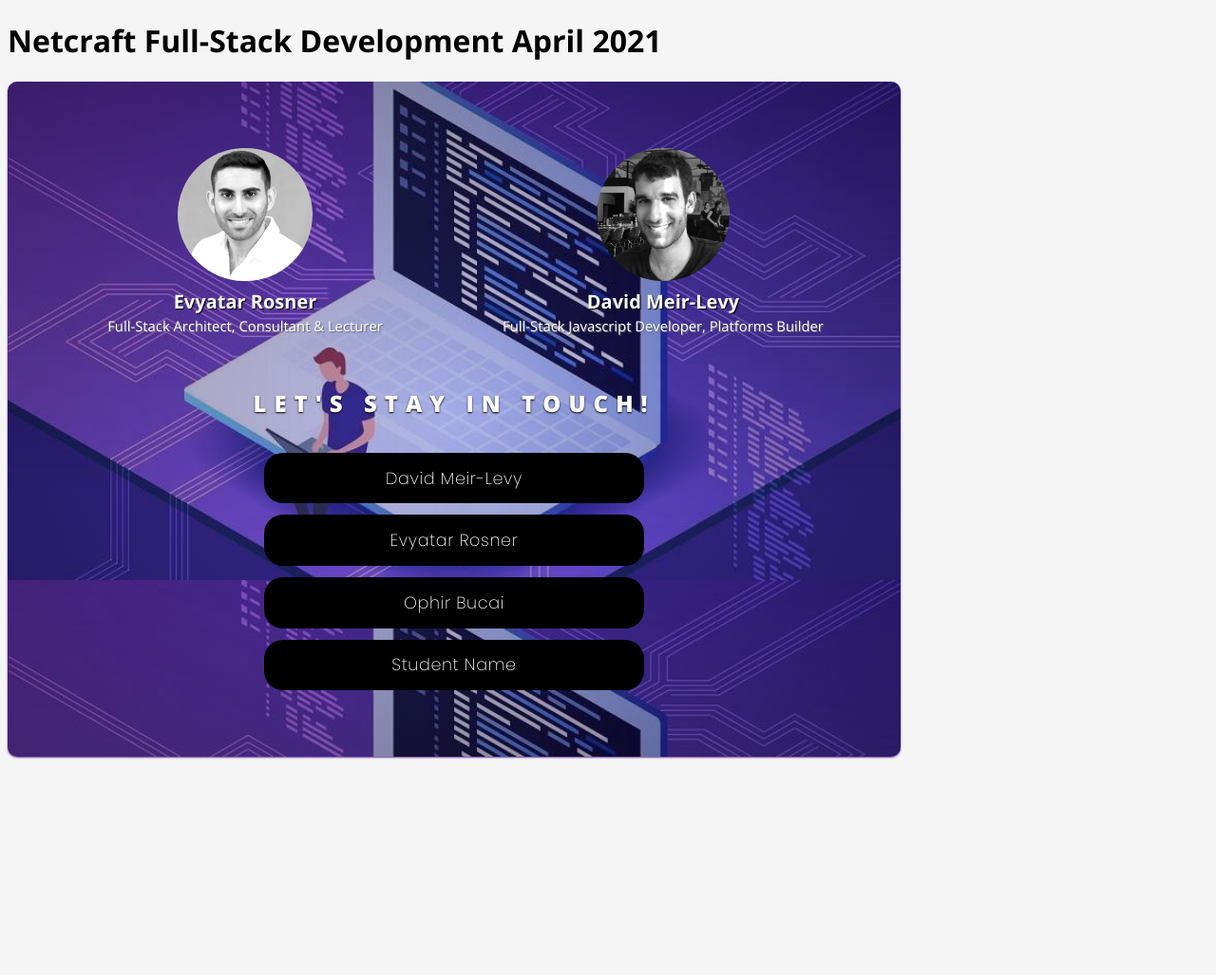
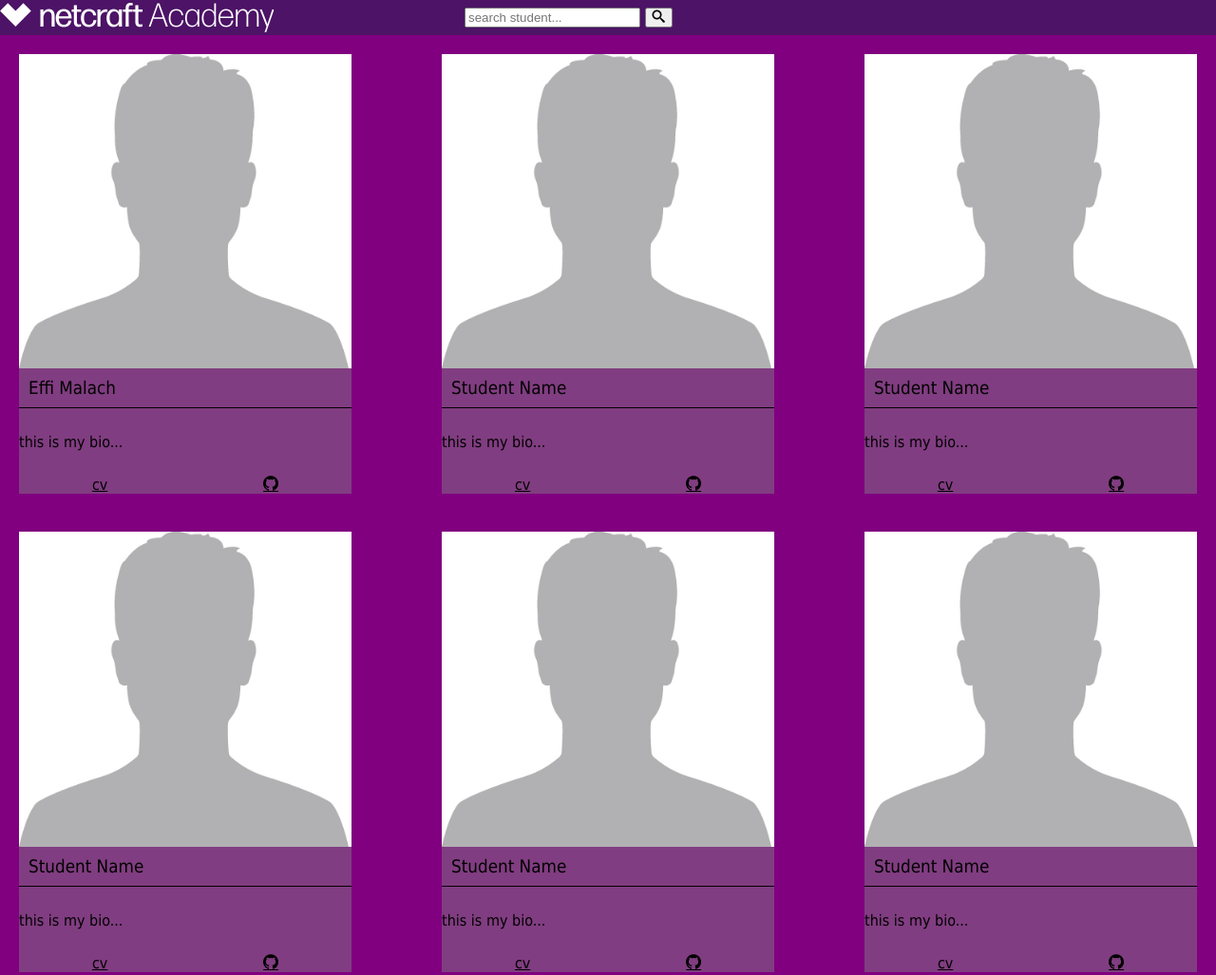
Before and after one commit to d-stuff/netcraft-04-2021, a plain HTML site: page students.html in a window 1280 px wide. Shown: the top 1027 px of the page at 95% size. Before the commit the page ends 805 px from the top, so only its background shows below. Drawn offline with nearby package versions, Linux system fonts and the light colour scheme; files whose address does not match are found by name.

Commit message:
replace students.html & adding item+list+layout css files & adding folder for profile pics & netcraft logo & adding .vscode to git ignore (#21)

```diff
--- /dev/null
+++ b/student-item.css
@@ -0,0 +1,40 @@
+.student-item {
+  display: grid;
+  grid-template-areas: "thumbnail thumbnail"
+		               "title title"
+		               "about-me about-me"
+		               " cv github";
+  grid-gap:  10px;
+}
+  h3 {
+	grid-area: title;
+	margin: 0;
+	padding: 0 0  10px  10px;
+	border-bottom: 1px solid black;
+	font-weight: normal;
+  }
+
+  .student-image {
+	grid-area: thumbnail;
+  }
+  img{
+	max-width: 100%;
+	max-height: 100%;
+	display: block;
+}
+  .about-me{
+	grid-area: about-me;
+	text-align: left;
+  }
+  .cv{
+	grid-area: cv;
+	text-align: center;
+	color: black;
+  }
+
+  .github{
+	grid-area: github;
+	text-align: center;
+	color: black;
+
+  }
--- /dev/null
+++ b/students-layout.css
@@ -0,0 +1,22 @@
+html, body {
+    margin: 0;
+    padding: 0;
+    font-family: Tahoma, sans-serif;
+    background-color: purple;
+
+  }
+
+  .container {
+    max-width: 1400px;
+    display: flex;
+    align-items: center;
+    margin: 0 auto;
+    background-color: rgb(76, 19, 102);
+  }
+
+
+
+
+  .logo{
+margin-right: 100px;
+  }
--- /dev/null
+++ b/students-list.css
@@ -0,0 +1,15 @@
+
+   .students-list {
+    max-width: 1400px;
+    display: flex;
+    justify-content: space-between;
+    flex-wrap: wrap;
+    margin: 0 auto;
+
+
+}
+ .student-item {
+    width: 350px;
+    margin: 20px;
+    background-color: rgb(129, 61, 129);
+}
--- a/students.html
+++ b/students.html
@@ -2,61 +2,128 @@
 <html lang="en">
 <head>
   <meta charset="utf-8">
-  <link rel="stylesheet" type="text/css" href="students.css" />
+  <link rel="stylesheet" type="text/css" href="./student-item.css" />
+  <link rel="stylesheet" type="text/css" href="./students-list.css" />
+  <link rel="stylesheet" type="text/css" href="./students-layout.css" />
+  <link href="./icons/style.css" rel="stylesheet">
+
   <title>Students</title>
 </head>
 <body>
-  <h1 class="course-title">Netcraft Full-Stack Development April 2021</h1>
-  <main class="students-container">
-    <div class="inside">
-      <section class="teachers-wrapper">
-        <div class="teacher-container">
-          <img class="teacher-photo" src="assets/photos/evy.png" alt="Evyatar Rozner" />
-          <h1 class="teacher-name">Evyatar Rosner</h1>
-          <p class="teacher-description">Full-Stack Architect, Consultant & Lecturer</p>
-        </div>
-        <div class="teacher-container">
-          <img class="teacher-photo" src="assets/photos/dml.jpeg" alt="David Meir-Levy" />
-          <h1 class="teacher-name">David Meir-Levy</h1>
-          <p class="teacher-description">Full-Stack Javascript Developer, Platforms Builder</p>
-        </div>
-      </section>
-      <h2 class="students-title">Let's stay in touch!</h2>
-      <ol>
-        <li class="student-card">
-          <h1 class="student-name">David Meir-Levy</h1>
-          <ul class="student-contact">
-            <li class="github"><a href="https://github.com/davidmeirlevy" target="_blank"></a></li>
-            <li class="email"><a href="mailto:david@davidlevy.co.il"></a></li>
-          </ul>
-        </li>
-        <li class="student-card">
-          <h1 class="student-name">Evyatar Rosner</h1>
-          <ul class="student-contact">
-            <li class="github"><a href="https://github.com/evyros" target="_blank"></a></li>
-            <li class="email"><a href="mailto:me@evyatarrosner.com"></a></li>
-          </ul>
-        </li>
-        <li class="student-card">
-          <h1 class="student-name">Ophir Bucai</h1>
-          <ul class="student-contact">
-            <li class="github"><a href="https://github.com/ophirbucai" target="_blank"></a></li>
-            <li class="email"><a href="mailto:ophirbucai@gmail.com"></a></li>
-          </ul>
-        </li>
+  <section class="container">
+    <div class="logo">
+      <img class="logo" src="./netcraft_logo.png">
+    </div>
+    <form method="get" action="#">
+      <input name="q" placeholder="search student...">
+      <button><i class="icon-search"></i></button>
+    </form>
+  </section>
+ <main class="students-list">
+  <div class="student-item">
+    <h3>Effi Malach</h3>
+    <a class="student-image"><img src="./students-profile-imgs/blank-head-profile-pic-for-a-man.jpg"></a>
+    <p class="about-me">this is my bio...</p>
+    <a class="cv" href="./effiMalach/index.html" title="cv" target="_blank">cv</a>
+    <a class="github" href="https://github.com/effimalach" title="Github" target="_blank"><i class="icon-github"></i></a>
+  </div>
 
+<div class="student-item">
+  <h3>Student Name</h3>
+  <a class="student-image"><img src="./students-profile-imgs/blank-head-profile-pic-for-a-man.jpg"></a>
+  <p class="about-me">this is my bio...</p>
+  <a class="cv" href="#" title="cv" target="_blank">cv</a>
+  <a class="github" href="#" title="Github" target="_blank"><i class="icon-github"></i></a>
+</div>
 
-  <!-- template -- please duplicate the following block above this comment line, then add your name, github and email address -->
-        <li class="student-card">
-          <h1 class="student-name">Student Name</h1>
-          <ul class="student-contact">
-            <li class="github"><a href="#" target="_blank"></a></li>
-            <li class="email"><a href="mailto:#"></a></li>
-          </ul>
-        </li>
+<div class="student-item">
+  <h3>Student Name</h3>
+  <a class="student-image"><img src="./students-profile-imgs/blank-head-profile-pic-for-a-man.jpg"></a>
+  <p class="about-me">this is my bio...</p>
+  <a class="cv" href="#" title="cv" target="_blank">cv</a>
+  <a class="github" href="#" title="Github" target="_blank"><i class="icon-github"></i></a>
+</div>
 
-      </ol>
-    </div>
-  </main>
+<div class="student-item">
+  <h3>Student Name</h3>
+  <a class="student-image"><img src="./students-profile-imgs/blank-head-profile-pic-for-a-man.jpg"></a>
+  <p class="about-me">this is my bio...</p>
+  <a class="cv" href="#" title="cv" target="_blank">cv</a>
+  <a class="github" href="#" title="Github" target="_blank"><i class="icon-github"></i></a>
+</div>
+
+<div class="student-item">
+  <h3>Student Name</h3>
+  <a class="student-image"><img src="./students-profile-imgs/blank-head-profile-pic-for-a-man.jpg"></a>
+  <p class="about-me">this is my bio...</p>
+  <a class="cv" href="#" title="cv" target="_blank">cv</a>
+  <a class="github" href="#" title="Github" target="_blank"><i class="icon-github"></i></a>
+</div>
+
+<div class="student-item">
+  <h3>Student Name</h3>
+  <a class="student-image"><img src="./students-profile-imgs/blank-head-profile-pic-for-a-man.jpg"></a>
+  <p class="about-me">this is my bio...</p>
+  <a class="cv" href="#" title="cv" target="_blank">cv</a>
+  <a class="github" href="#" title="Github" target="_blank"><i class="icon-github"></i></a>
+</div>
+
+<div class="student-item">
+  <h3>Student Name</h3>
+  <a class="student-image"><img src="./students-profile-imgs/blank-head-profile-pic-for-a-man.jpg"></a>
+  <p class="about-me">this is my bio...</p>
+  <a class="cv" href="#" title="cv" target="_blank">cv</a>
+  <a class="github" href="#" title="Github" target="_blank"><i class="icon-github"></i></a>
+</div>
+
+<div class="student-item">
+  <h3>Student Name</h3>
+  <a class="student-image"><img src="./students-profile-imgs/blank-head-profile-pic-for-a-man.jpg"></a>
+  <p class="about-me">this is my bio...</p>
+  <a class="cv" href="#" title="cv" target="_blank">cv</a>
+  <a class="github" href="#" title="Github" target="_blank"><i class="icon-github"></i></a>
+</div>
+
+<div class="student-item">
+  <h3>Student Name</h3>
+  <a class="student-image"><img src="./students-profile-imgs/blank-head-profile-pic-for-a-man.jpg"></a>
+  <p class="about-me">this is my bio...</p>
+  <a class="cv" href="#" title="cv" target="_blank">cv</a>
+  <a class="github" href="#" title="Github" target="_blank"><i class="icon-github"></i></a>
+</div>
+
+<div class="student-item">
+  <h3>Student Name</h3>
+  <a class="student-image"><img src="./students-profile-imgs/blank-head-profile-pic-for-a-man.jpg"></a>
+  <p class="about-me">this is my bio...</p>
+  <a class="cv" href="#" title="cv" target="_blank">cv</a>
+  <a class="github" href="#" title="Github" target="_blank"><i class="icon-github"></i></a>
+</div>
+
+<div class="student-item">
+  <h3>Student Name</h3>
+  <a class="student-image"><img src="./students-profile-imgs/blank-head-profile-pic-for-a-man.jpg"></a>
+  <p class="about-me">this is my bio...</p>
+  <a class="cv" href="#" title="cv" target="_blank">cv</a>
+  <a class="github" href="#" title="Github" target="_blank"><i class="icon-github"></i></a>
+</div>
+
+<div class="student-item">
+  <h3>Student Name</h3>
+  <a class="student-image"><img src="./students-profile-imgs/blank-head-profile-pic-for-a-man.jpg"></a>
+  <p class="about-me">this is my bio...</p>
+  <a class="cv" href="#" title="cv" target="_blank">cv</a>
+  <a class="github" href="#" title="Github" target="_blank"><i class="icon-github"></i></a>
+</div>
+
+<div class="student-item">
+  <h3>Student Name</h3>
+  <a class="student-image"><img src="./students-profile-imgs/blank-head-profile-pic-for-a-man.jpg"></a>
+  <p class="about-me">this is my bio...</p>
+  <a class="cv" href="#" title="cv" target="_blank">cv</a>
+  <a class="github" href="#" title="Github" target="_blank"><i class="icon-github"></i></a>
+</div>
+
+</main>
 </body>
 </html>
```
Also changed, not shown: netcraft_logo.png (added), students-profile-imgs/blank-head-profile-pic-for-a-man.jpg (added), 1 other file.
